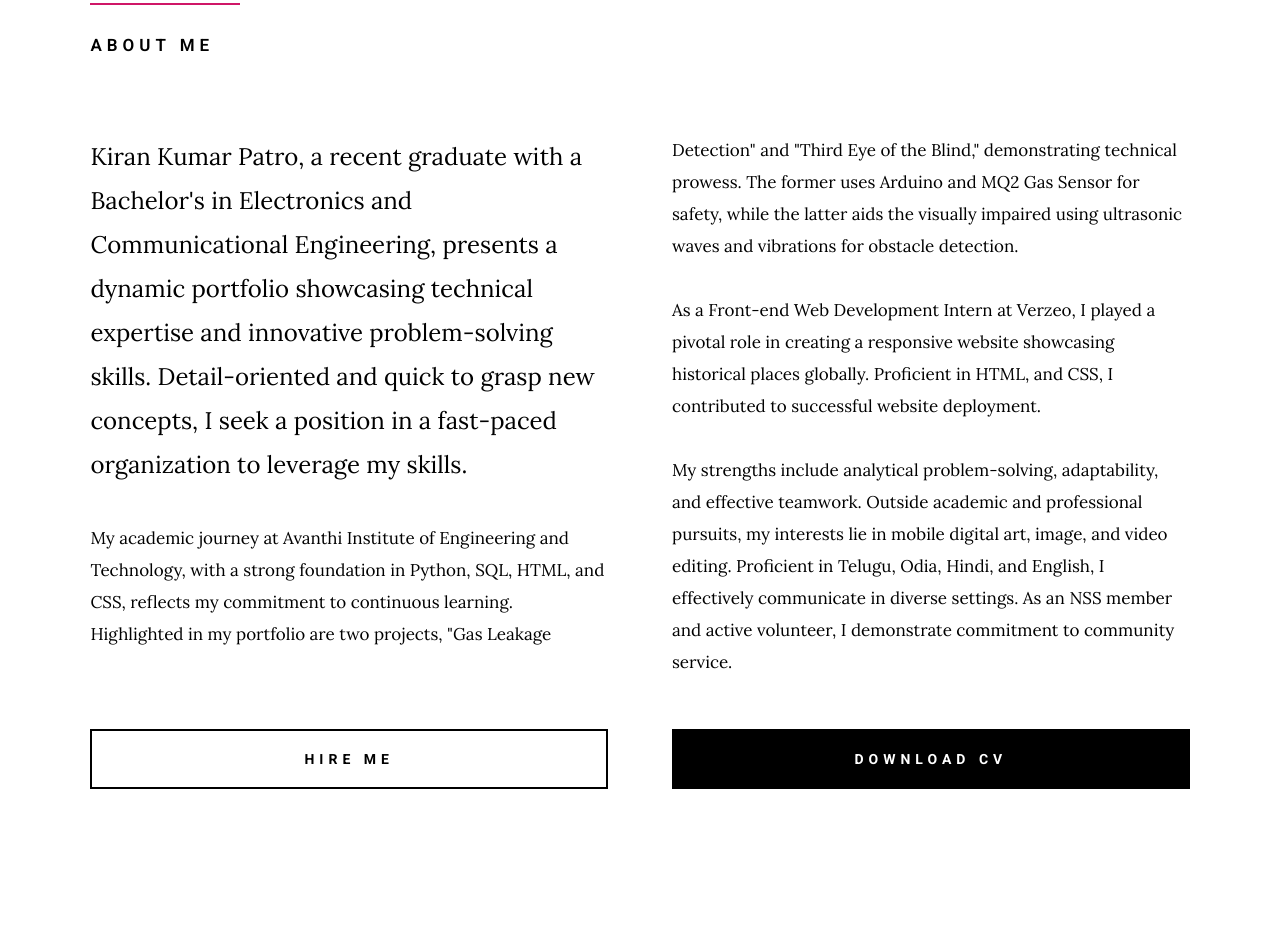
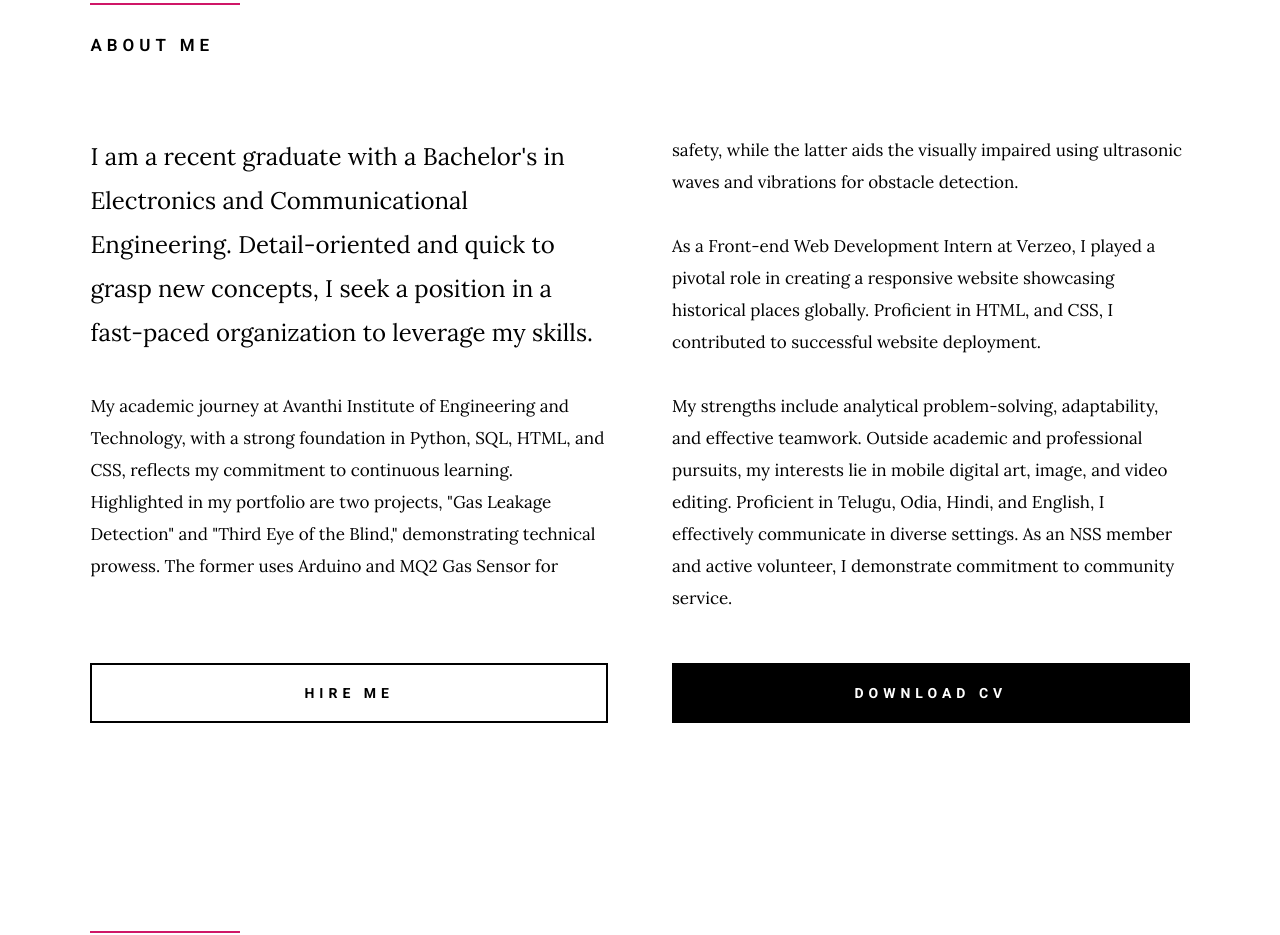
Before and after one commit to kirankumar-2002/Kiran-Kumar-Patro-Portfolio, a plain HTML site: page index.html in a window 1280 px wide. Shown: the part 989-1924 px from the top of the page. Drawn offline with Linux system fonts and the light colour scheme; a web font is replaced by a local one.

Commit message:
Update index.html

```diff
--- a/index.html
+++ b/index.html
@@ -116,9 +116,8 @@
                 <div class="column large-full about-me__text">
                     <p class="lead">
 
-                        Kiran Kumar Patro, a recent graduate with a Bachelor's in Electronics and Communicational
-                        Engineering, presents a dynamic portfolio showcasing technical expertise and innovative
-                        problem-solving skills. Detail-oriented and quick to grasp new concepts, I seek a position in a
+                        I am a recent graduate with a Bachelor's in Electronics and Communicational
+                        Engineering. Detail-oriented and quick to grasp new concepts, I seek a position in a
                         fast-paced organization to leverage my skills.
                     </p>
 
```
